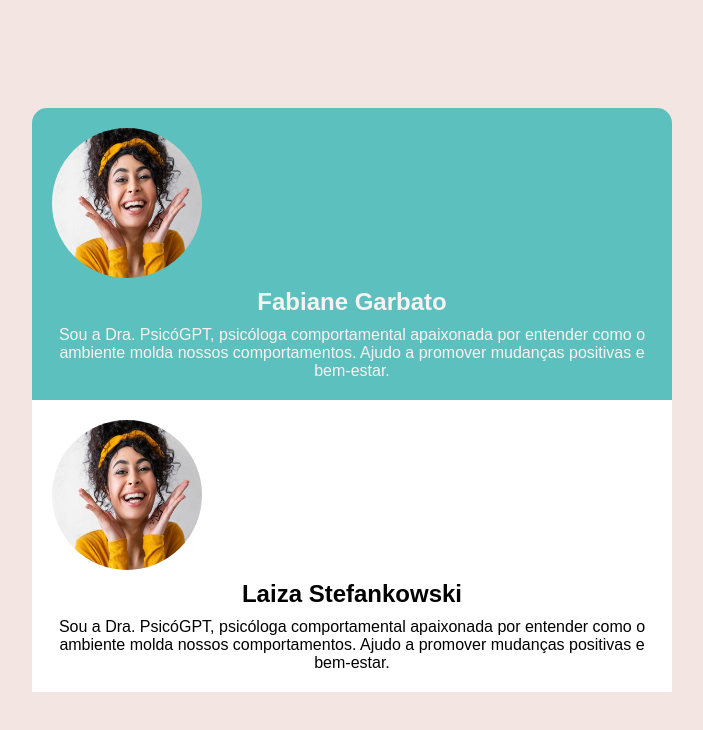
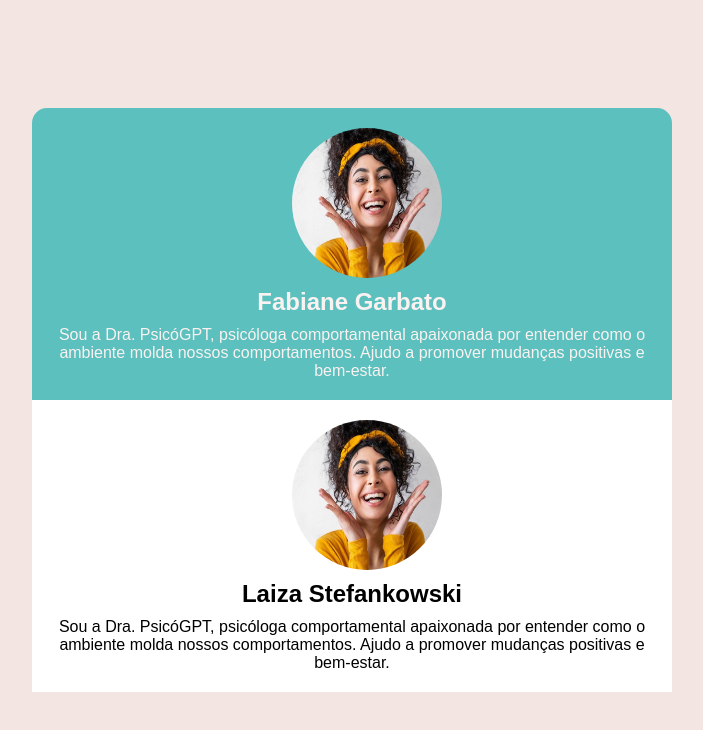
Before and after one commit to anaccdg/HelpMindFront, a React (Create React App) app: page /Indication in a window 1280 px wide. Shown: the top 730 px of the page, without its empty margins (288-991 px from the left). Built offline with nearby package versions, Linux system fonts and the light colour scheme.

Commit message:
Centralização da imagem

```diff
--- a/src/pages/Indication/indication.css
+++ b/src/pages/Indication/indication.css
@@ -26,8 +26,9 @@
     width: 150px;
     height: 150px;
     display: flex;
-    justify-content: center; /* Adicione esta linha para centralizar horizontalmente */
+    justify-content: center;
     align-items: center;
+    margin-left: 40%;
   }
 
   .image-flip {
```
